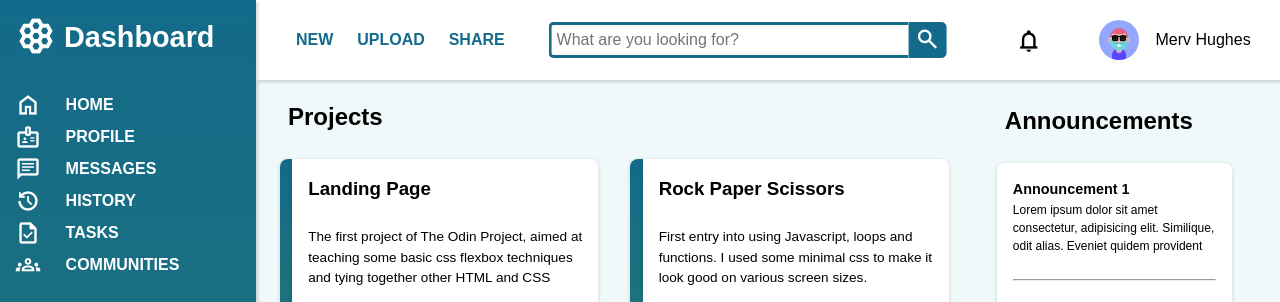
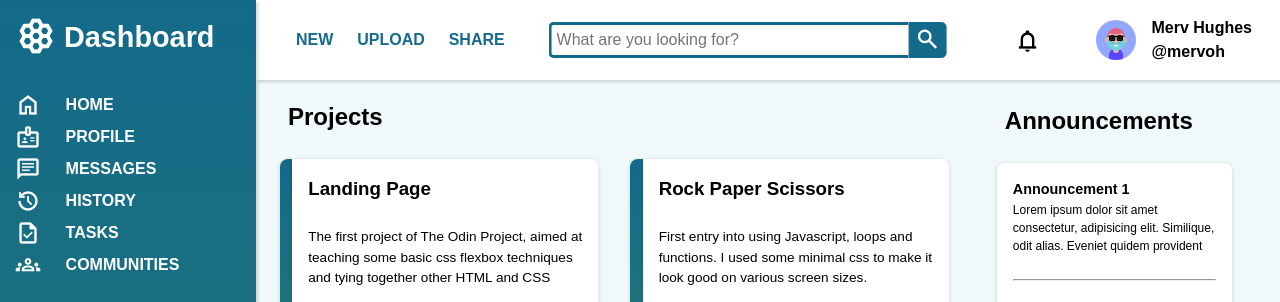
Before and after one commit to marcdsp/TOP_Admin_Dashboard, a plain HTML site: page index.htm in a window 1280 px wide. Shown: the top 302 px of the page. Drawn offline with nearby package versions, Linux system fonts and the light colour scheme.

Commit message:
Heavier weight on user name

```diff
--- a/index.htm
+++ b/index.htm
@@ -63,7 +63,7 @@
             <div class="notificationIcon"><i class="material-symbols-outlined">notifications</i></div>
             <div class="userInfo">
                 <div class="userAvatar"><img src="./assets/avatars/avatar (6).png"></div>
-                <div class="userName">Merv Hughes</div>
+                <div class="userName">Merv Hughes<br>@mervoh</div>
             </div>
         </div>
         </div>
--- a/styles.css
+++ b/styles.css
@@ -162,6 +162,7 @@ color: #136a8a;
   align-items: center;
   padding-top: 8px;
 }
+
 .userAvatar img {
   max-width: 40px;
   border-radius: 100%;
@@ -173,8 +174,11 @@ color: #136a8a;
   justify-content: center;
   align-items: center;
   gap: 1rem;
+  font-weight: 700;
   padding-bottom: 8px;
 }
+
+
 
 .notification {
   align-self: center;
```
